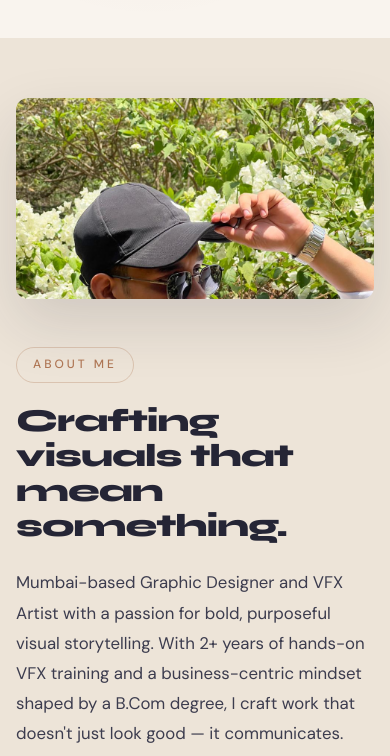
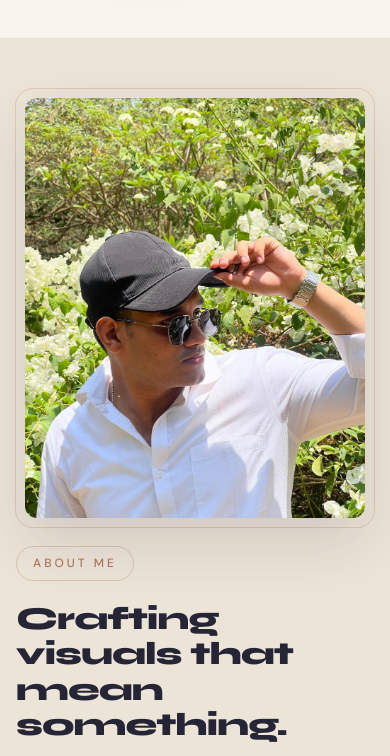
Before and after one commit to gourab-0/subham-portfolio, a plain HTML site: page index.html in a window 390 px wide. Shown: the part 806-1562 px from the top of the page. Drawn offline with Linux system fonts and the light colour scheme; a web font is replaced by a local one.

Commit message:
Fix: About Me image fully visible on mobile (portrait 3/4 ratio)

```diff
--- a/index.html
+++ b/index.html
@@ -587,6 +587,7 @@
       object-fit: cover;
       object-position: top center;
       display: block;
+      max-height: 600px;
     }
 
     .about-content {
@@ -1322,12 +1323,12 @@
 
       .about-layout {
         grid-template-columns: 1fr;
-        gap: 48px;
+        gap: 40px;
       }
 
       .about-image-frame img {
-        aspect-ratio: 16/9;
-        object-position: center 20%;
+        aspect-ratio: 4/3;
+        object-position: center 15%;
       }
     }
 
@@ -1421,6 +1422,33 @@
 
       #about {
         padding: 60px 16px;
+      }
+
+      .about-layout {
+        gap: 28px;
+      }
+
+      .about-image-frame {
+        /* Ensure the frame never clips the image on small screens */
+        overflow: visible;
+        border-radius: 12px;
+      }
+
+      .about-image-frame img {
+        /* Portrait ratio on mobile — shows face + shoulders fully */
+        aspect-ratio: 3/4;
+        max-height: 420px;
+        width: 100%;
+        object-fit: cover;
+        object-position: top center;
+        border-radius: 12px;
+        overflow: hidden;
+      }
+
+      .about-image-wrap {
+        max-width: 340px;
+        margin: 0 auto;
+        width: 100%;
       }
 
       .about-actions {
```
